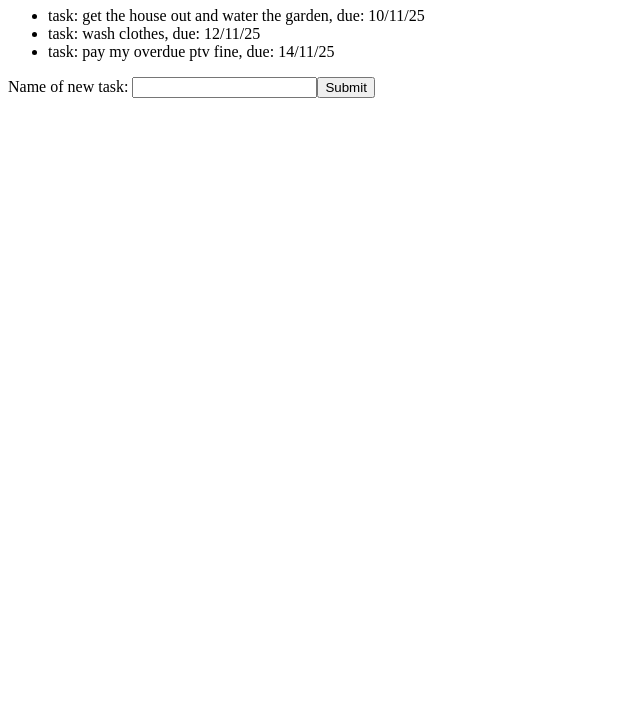
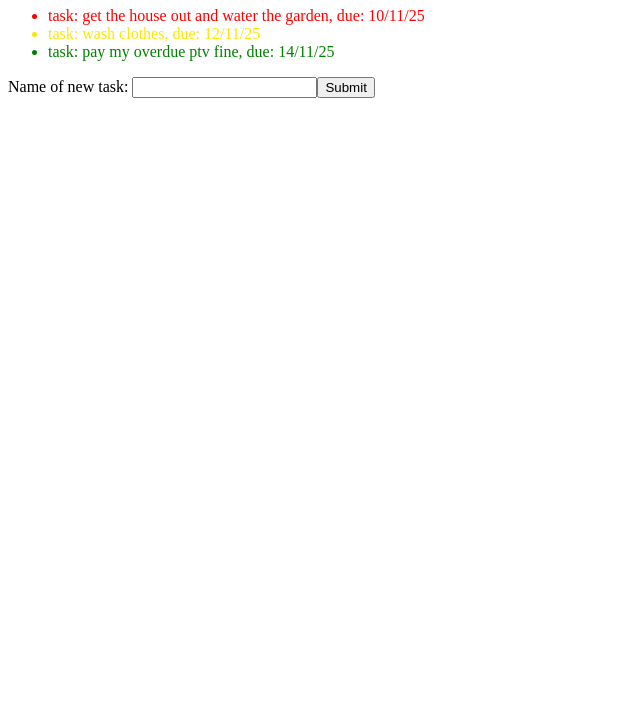
Before and after one commit to jbassoRMIT/ToDo-project, a website built with webpack: page src/template.html in a window 1280 px wide. Shown: the part 73-800 px from the top of the page, without its empty margins (0-640 px from the left). Built offline with nearby package versions, Linux system fonts and the light colour scheme.

Commit message:
Conditional color formatting applied to each task based on priority

```diff
--- /dev/null
+++ b/src/helperFunctions.js
@@ -0,0 +1,8 @@
+//a file for helper functions
+const removeChildren=function(parent){
+    while (parent.hasChildNodes()) {
+        parent.removeChild(parent.firstChild);
+      }
+};
+
+export {removeChildren};
--- a/src/renderTodoList.js
+++ b/src/renderTodoList.js
@@ -1,5 +1,8 @@
 //import toDo class
 import { ToDo } from "./toDo.js";
+
+//import removeChildren function from helper file
+import { removeChildren } from "./helperFunctions.js";
 
 //test object creation
 const task1=new ToDo("water plants","get the house out and water the garden","10/11/25","high");
@@ -21,6 +24,23 @@ const displayTodo=function(){
     for(let task of tasks){
         const taskInfo=document.createElement("li");
         taskInfo.textContent=`task: ${task.description}, due: ${task.dueDate}`;
+
+        //add class info for conditional formatting based on priority
+        if(task.priority=="high"){
+            taskInfo.classList.add("highPriority");
+            taskInfo.classList.remove("mediumPrioity");
+            taskInfo.classList.remove("lowPrioity");
+        }
+        else if(task.priority=="medium"){
+            taskInfo.classList.add("mediumPriority");
+            taskInfo.classList.remove("highPriority");
+            taskInfo.classList.remove("lowPriority");
+        }
+        else if(task.priority=="low"){
+            taskInfo.classList.add("lowPriority");
+            taskInfo.classList.remove("highPriority");
+            taskInfo.classList.remove("mediumPriority");
+        }
         displayTodoList.appendChild(taskInfo);
     }
 
--- a/src/styles.css
+++ b/src/styles.css
@@ -1,3 +1,15 @@
 h1{
     color: green;
 }
+
+.highPriority{
+    color: red;
+}
+
+.mediumPriority{
+    color: rgb(255, 230, 0);
+}
+
+.lowPriority{
+    color: green;
+}
```
